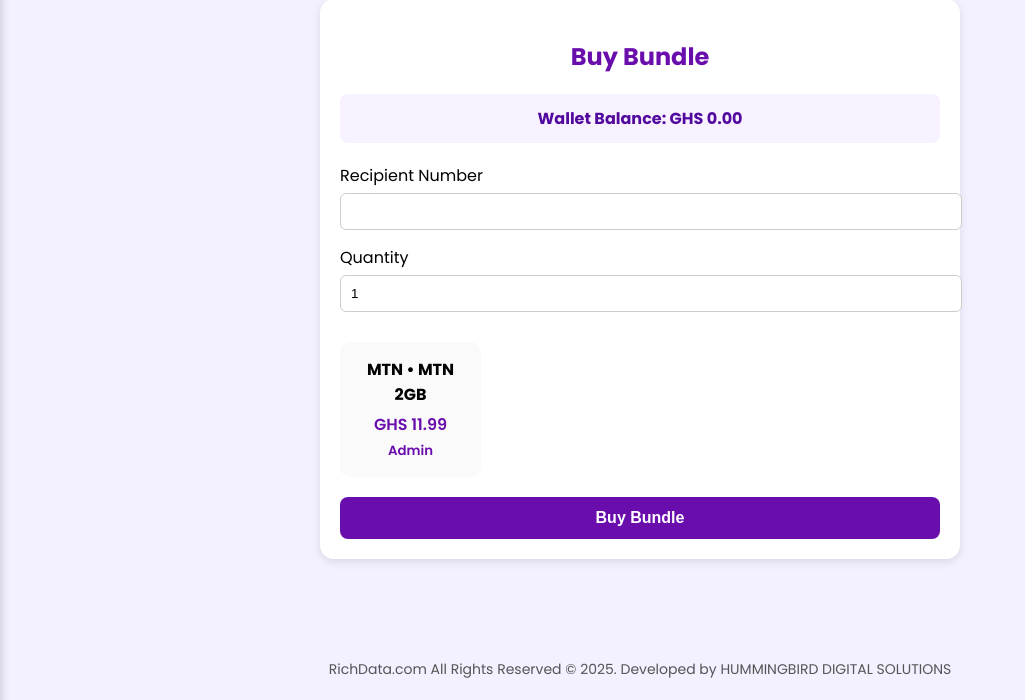
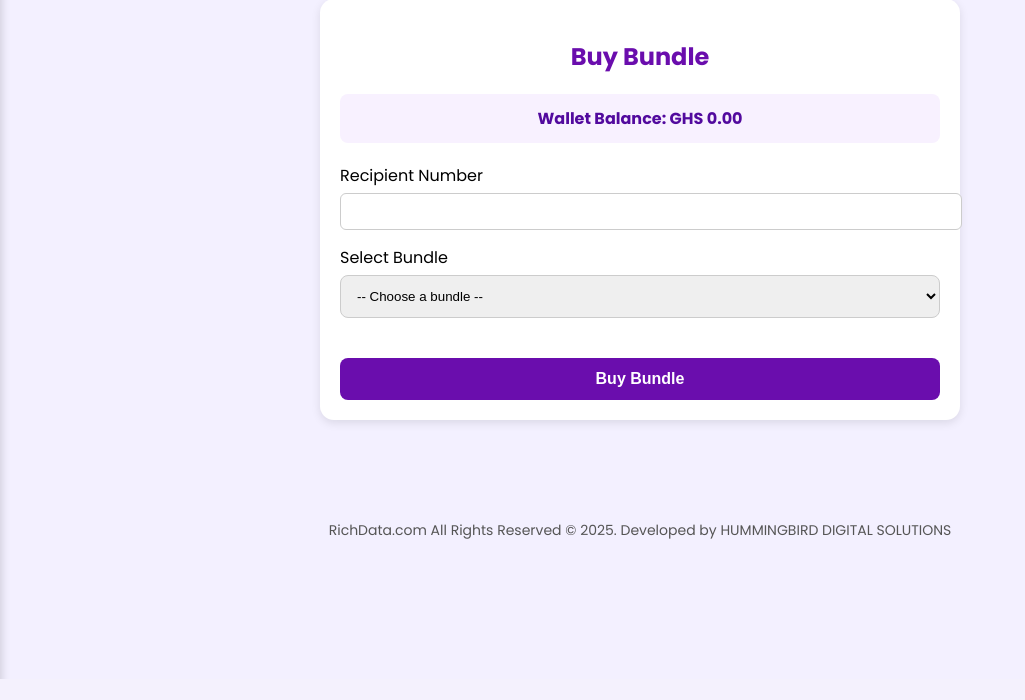
Before and after one commit to Oxbee59/richdatabundle_v3, a Django app: page /buy-bundle/ in a window 1280 px wide. Shown: the part 121-821 px from the top of the page, without its empty margins (0-1025 px from the left). After the commit the page ends 800 px from the top, so only its background shows below. Run offline with Django 5.2, Linux system fonts and the light colour scheme; a user stored in the database is signed in; data comes from the database, SQL or seed files in the repository.

Commit message:
Updated buy bundle page to dropdown; fixed admin dashboard; imports added

```diff
--- a/core/templates/buy_bundle.html
+++ b/core/templates/buy_bundle.html
@@ -25,50 +25,57 @@
         <input type="text" name="recipient" required
                style="width:100%; padding:10px; border-radius:6px; margin-top:5px; margin-bottom:15px; border:1px solid #ccc;">
 
-        <label>Quantity</label>
-        <input type="number" min="1" value="1" name="quantity"
-               style="width:100%; padding:10px; border-radius:6px; margin-top:5px; margin-bottom:15px; border:1px solid #ccc;">
-
-        <div class="bundle-grid">
+        <label>Select Bundle</label>
+        <select id="bundle_select" required
+                style="width:100%; padding:12px; border-radius:8px; border:1px solid #ccc; margin-top:5px; margin-bottom:20px;">
+            <option value="" disabled selected>-- Choose a bundle --</option>
             {% for b in bundles %}
-            <div class="bundle-card" data-id="{{ b.id }}">
-                <div class="bundle-name">{{ b.network }} • {{ b.name }}</div>
-                <div class="bundle-price">GHS {{ b.price }}</div>
-                <small style="color:#6a0dad; font-weight:600;">
-                    {% if b.is_api %}API{% else %}Admin{% endif %}
-                </small>
-            </div>
+                <option value="{{ b.id }}">
+                    {{ b.network }} • {{ b.name }} — GHS {{ b.price }}
+                    {% if b.is_api %}(API){% else %}(Admin){% endif %}
+                </option>
             {% endfor %}
-        </div>
+        </select>
 
         <button class="btn-primary">Buy Bundle</button>
     </form>
 </div>
 
 <style>
-.page-card { max-width: 95%; width: 600px; margin:20px auto; background:#fff; padding:20px; border-radius:14px; box-shadow:0 3px 10px rgba(0,0,0,0.1); }
-.bundle-grid { display:grid; grid-template-columns: repeat(auto-fill, minmax(140px, 1fr)); gap:12px; margin-top:15px; }
-.bundle-card { text-align:center; padding:12px; border-radius:10px; background:#fafafa; border:3px solid transparent; cursor:pointer; transition:0.3s; }
-.bundle-card.selected { border-color:#6a0dad; }
-.bundle-name { font-weight:bold; margin-bottom:5px; }
-.bundle-price { color:#6a0dad; font-weight:600; }
+.page-card {
+    max-width: 95%;
+    width: 600px;
+    margin:20px auto;
+    background:#fff;
+    padding:20px;
+    border-radius:14px;
+    box-shadow:0 3px 10px rgba(0,0,0,0.1);
+}
 
-.btn-primary { background:#6a0dad; color:white; width:100%; padding:12px; border:none; border-radius:8px; margin-top:20px; font-size:16px; font-weight:bold; cursor:pointer; transition:0.3s; }
+.btn-primary {
+    background:#6a0dad;
+    color:white;
+    width:100%;
+    padding:12px;
+    border:none;
+    border-radius:8px;
+    margin-top:20px;
+    font-size:16px;
+    font-weight:bold;
+    cursor:pointer;
+    transition:0.3s;
+}
 .btn-primary:hover { background:#501393; transform:scale(1.02); }
 
 @media(max-width:600px){
     .page-card { width:95%; padding:15px; }
-    input, button { font-size:14px; padding:10px; }
+    input, button, select { font-size:14px; padding:10px; }
 }
 </style>
 
 <script>
-document.querySelectorAll(".bundle-card").forEach(card => {
-    card.onclick = () => {
-        document.querySelectorAll(".bundle-card").forEach(c => c.classList.remove("selected"));
-        card.classList.add("selected");
-        document.getElementById("bundle_id").value = card.getAttribute("data-id");
-    };
+document.getElementById("bundle_select").addEventListener("change", function() {
+    document.getElementById("bundle_id").value = this.value;
 });
 </script>
 
```
Also changed, not shown: core/templates/admin_dashboard.html (+12 -2 lines).
